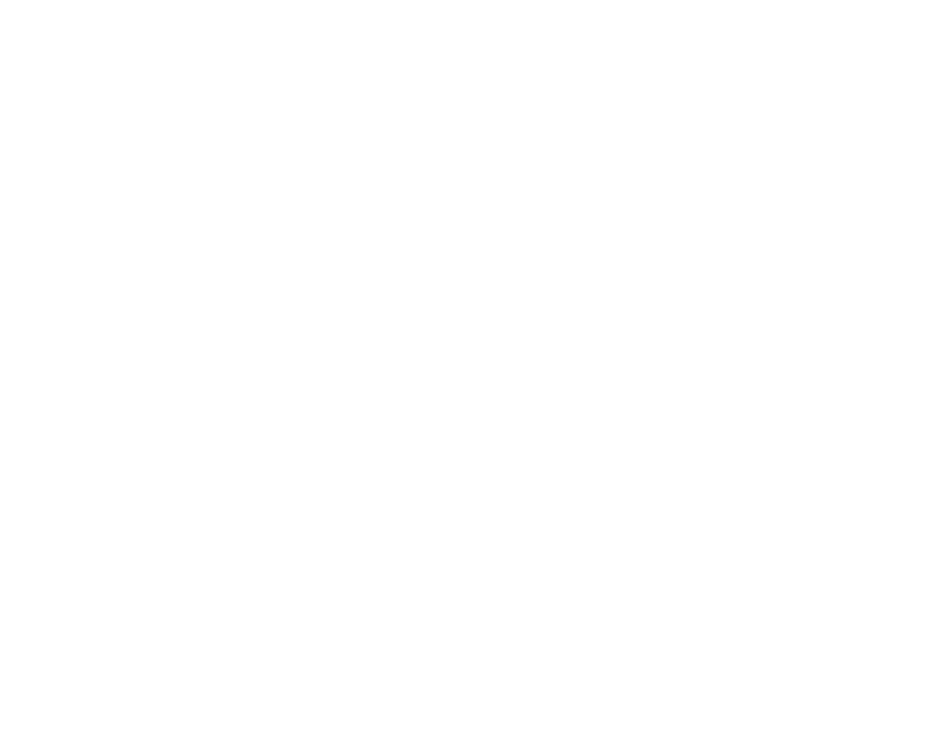
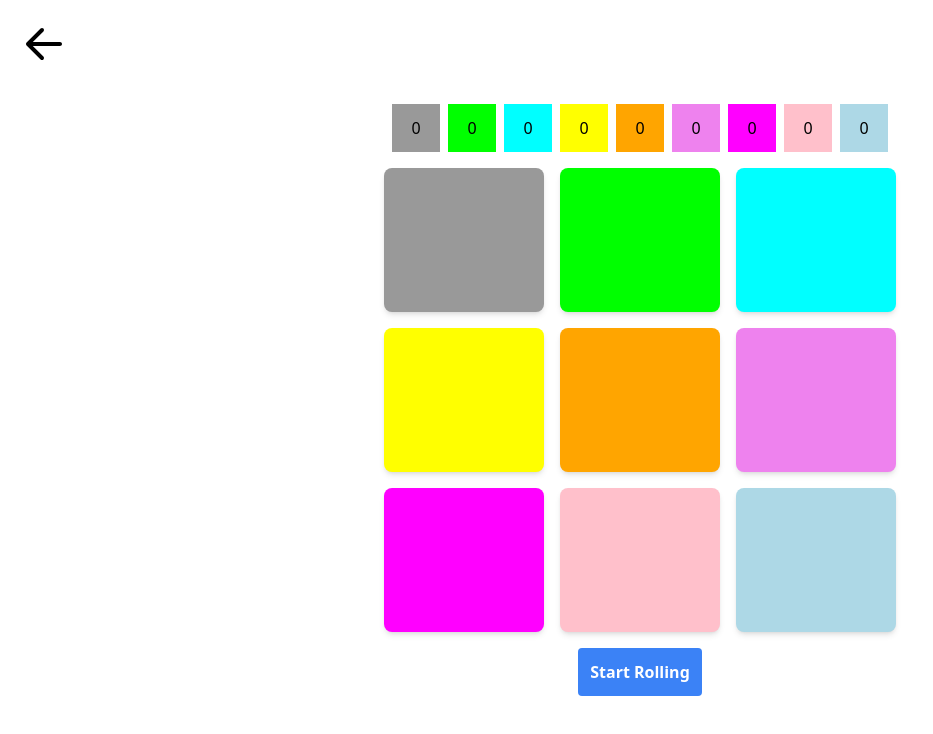
Before and after one commit to MarionEmmanuelBuhat/industry-elective-app-collection, a React (Vite) app: page /colorroll in a window 1280 px wide. Before the commit this address had no page. Shown: the top 734 px of the page, without its empty margins (0-933 px from the left). Built offline with nearby package versions, Linux system fonts and the light colour scheme.

Commit message:
added Color Roll

```diff
--- a/src/App.tsx
+++ b/src/App.tsx
@@ -1,6 +1,7 @@
 import { Route, Routes } from "react-router-dom";
 import Home from "./pages/Home";
 import ColorSequence from "./pages/ColorSequence";
+import ColorRoll from "./pages/ColorRoll";
 
 function App() {
   return (
@@ -8,6 +9,7 @@
       <Routes>
         <Route index element={<Home />} />
         <Route path="/colorsequence" element={<ColorSequence />} />
+        <Route path="/colorroll" element={<ColorRoll />} />
       </Routes>
     </>
   );
--- /dev/null
+++ b/src/components/components.tsx
@@ -0,0 +1,19 @@
+import { useNavigate } from "react-router-dom";
+
+interface NavigationButtonProps {
+  location: string;
+  children: React.ReactNode;
+}
+
+export const NavigationButton: React.FC<NavigationButtonProps> = ({ location, children }) => {
+  const navigate = useNavigate();
+
+  return (
+    <button
+      onClick={() => navigate(location)}
+      className="rounded bg-blue-500 p-2 font-bold drop-shadow-md hover:bg-blue-700"
+    >
+      {children}
+    </button>
+  );
+};
--- /dev/null
+++ b/src/pages/ColorRoll.tsx
@@ -0,0 +1,104 @@
+import { useEffect, useState } from "react";
+import left_arrow from "../assets/left-arrow.svg";
+import { useNavigate } from "react-router-dom";
+
+interface ColorItem {
+  color: string;
+  points: number;
+}
+
+function getRandomNumber(): number {
+  console.log(Math.floor(Math.random() * 9));
+  return Math.floor(Math.random() * 9); // Generates random integer from 0 to 8
+}
+
+function ColorRoll() {
+  const navigate = useNavigate();
+  const [color_set, setColorSet] = useState<ColorItem[]>([
+    { color: "#999999", points: 0 }, // Red
+    { color: "#00FF00", points: 0 }, // Green
+    { color: "#00FFFF", points: 0 }, // Aqua
+    { color: "#FFFF00", points: 0 }, // Yellow
+    { color: "#FFA500", points: 0 }, // Orange
+    { color: "#EE82EE", points: 0 }, // Violet
+    { color: "#FF00FF", points: 0 }, // Magenta
+    { color: "#FFC0CB", points: 0 }, // Pink
+    { color: "#ADD8E6", points: 0 }, // Light Blue
+  ]);
+  const [rolling, setRolling] = useState<boolean>(false);
+  const [timer, setTimer] = useState<any>(null);
+  const [highlighted, setHighlighted] = useState<number>(-1);
+
+  useEffect(() => {
+    if (rolling) {
+      const timer = setInterval(() => {
+        setHighlighted(getRandomNumber());
+      }, 75);
+
+      setTimer(timer);
+    } else {
+      clearInterval(timer);
+      setTimer(null);
+
+      if (highlighted === -1) {
+        return;
+      }
+
+      let new_color_set = [...color_set];
+      new_color_set[highlighted].points += 1;
+      setColorSet(new_color_set);
+    }
+  }, [rolling]);
+
+  function handleClick() {
+    clearInterval(timer);
+    setTimer(null);
+
+    navigate(-1);
+  }
+
+  return (
+    <>
+      <button onClick={handleClick} className={"absolute m-5 w-12 rounded-xl hover:bg-blue-300"}>
+        <img src={left_arrow} />
+      </button>
+
+      <div className="m-auto flex h-screen w-1/2 flex-col items-center justify-center gap-4">
+        <div className="flex justify-center gap-2">
+          {color_set.map((object, index) => (
+            <div
+              key={index}
+              className="flex items-center justify-center p-6"
+              style={{ backgroundColor: object.color }}
+            >
+              <p key={index} className="absolute">
+                {object.points}
+              </p>
+            </div>
+          ))}
+        </div>
+
+        <div className="grid grid-flow-row grid-cols-3 gap-4">
+          {color_set.map((object, index) => (
+            <div
+              key={index}
+              className={`rounded-lg px-20 py-[4.5rem] shadow-md
+              ${highlighted === index && "ring-2 ring-blue-500"}`}
+              style={{ backgroundColor: object.color }}
+            ></div>
+          ))}
+        </div>
+
+        <button
+          onClick={() => setRolling((prevRolling) => !prevRolling)}
+          className={`rounded bg-blue-500 p-3 font-bold text-white hover:bg-blue-700
+          ${rolling && "bg-red-500 hover:bg-red-700"}`}
+        >
+          {rolling ? "Stop Rolling" : "Start Rolling"}
+        </button>
+      </div>
+    </>
+  );
+}
+
+export default ColorRoll;
--- a/src/pages/ColorSequence OLD.tsx
+++ /dev/null
@@ -1,104 +0,0 @@
-import { useEffect, useState } from "react";
-
-const map1 = new Map();
-
-function generateSequence() {
-  let color_set = [
-    "#FFC0CB", // pink
-    "#00008B", // dark blue
-    "#FF0000", // red
-    "#FFA500", // orange
-    "#00FFFF", // cyan
-    "#008000", // green
-    "#9ACD32", // yellow green
-    "#FFFF00", // yellow
-    "#800080", // purple
-  ];
-
-  let colors = [];
-  while (color_set.length > 0) {
-    const index = Math.floor(Math.random() * color_set.length);
-    const color = color_set.splice(index, 1)[0]; // Extract the color from the array returned by splice
-    colors.push(color);
-  }
-  console.log(colors);
-  return colors;
-}
-
-function shuffleArray(array: string[]) {
-  for (var i = array.length - 1; i > 0; i--) {
-    var j = Math.floor(Math.random() * (i + 1));
-    var temp = array[i];
-    array[i] = array[j];
-    array[j] = temp;
-  }
-  return array;
-}
-
-function App() {
-  const [colors, setColors] = useState<string[]>([]);
-  const [shuffled_colors, setShuffledColors] = useState<string[]>([]);
-  const [index, setIndex] = useState<number>(0);
-  const initial_color = "#0d9488";
-
-  function checkSequence(color: string) {
-    if (colors[index] === color) {
-      setIndex((index) => index + 1);
-    } else {
-      setIndex(0);
-    }
-  }
-
-  useEffect(() => {
-    const color_sequence = generateSequence();
-    setColors(color_sequence);
-    setShuffledColors(shuffleArray([...color_sequence]));
-    color_sequence.map((color, index) => map1.set(color, index));
-  }, []);
-
-  useEffect(() => {
-    if (index === 9) {
-      setTimeout(() => {
-        alert("Good Job!");
-        setColors((prevColors) => shuffleArray(prevColors));
-        setShuffledColors((prevShuffledColors) =>
-          shuffleArray(prevShuffledColors)
-        );
-        colors.forEach((color, idx) => map1.set(color, idx));
-
-        setIndex(0);
-      }, 50);
-    }
-  }, [index, colors, shuffled_colors]);
-
-  return (
-    <>
-      <div className="m-auto flex h-screen w-1/2 flex-col items-center justify-center gap-6">
-        <div className="flex">
-          {colors.map((color) => (
-            <div
-              className="min-h-8 min-w-8"
-              style={{ backgroundColor: color }}
-              key={color}
-            ></div>
-          ))}
-        </div>
-        <div className="flex flex-wrap justify-center gap-3">
-          {shuffled_colors.map((color) => (
-            <div
-              className="min-h-20 min-w-44 rounded hover:cursor-pointer"
-              onClick={() => checkSequence(color)}
-              key={color}
-              style={{
-                backgroundColor:
-                  map1.get(color) < index ? color : initial_color,
-              }}
-            ></div>
-          ))}
-        </div>
-      </div>
-    </>
-  );
-}
-
-export default App;
--- a/src/pages/ColorSequence.tsx
+++ b/src/pages/ColorSequence.tsx
@@ -46,8 +46,6 @@
   }, [index]);
 
   function checkSequence(color: string) {
-    console.log(color);
-    console.log(color_sequence[index]);
     if (color_sequence[index] === color) {
       setIndex((index) => index + 1);
     } else {
@@ -57,11 +55,13 @@
 
   return (
     <>
-      <img
-        src={left_arrow}
-        onClick={() => navigate("/")}
-        className="absolute m-5 w-12 rounded-xl hover:cursor-pointer hover:bg-blue-300"
-      />
+      <button
+        onClick={() => navigate(-1)}
+        className={"absolute m-5 w-12 rounded-xl hover:bg-blue-300"}
+      >
+        <img src={left_arrow} />
+      </button>
+
       <Grid
         container
         justifyContent="center"
@@ -74,11 +74,7 @@
       >
         <Grid container justifyContent="center">
           {color_sequence.map((color, index) => (
-            <div
-              className="min-h-8 min-w-8"
-              key={index}
-              style={{ backgroundColor: color }}
-            ></div>
+            <div className="min-h-8 min-w-8" key={index} style={{ backgroundColor: color }}></div>
           ))}
         </Grid>
         <Grid container gap="0.75rem" flexWrap="wrap" justifyContent="center">
--- a/src/pages/Home.tsx
+++ b/src/pages/Home.tsx
@@ -1,18 +1,12 @@
-import { useNavigate } from "react-router-dom";
+import { NavigationButton } from "../components/components";
 
 function Home() {
-  const navigate = useNavigate();
-
   return (
     <>
       <div className="m-auto flex h-screen w-1/2 flex-col flex-wrap items-center justify-center text-white">
         <div className="flex flex-row flex-wrap justify-center gap-4">
-          <button
-            onClick={() => navigate("/colorsequence")}
-            className="rounded bg-blue-500 p-2 font-bold drop-shadow-md hover:bg-blue-700"
-          >
-            Color Sequence
-          </button>
+          <NavigationButton location="/colorsequence">Color Sequence</NavigationButton>
+          <NavigationButton location="/colorroll">Color Roll</NavigationButton>
         </div>
       </div>
     </>
```
Also changed, not shown: 1 other file (tests, documents, lock files or other folders).
